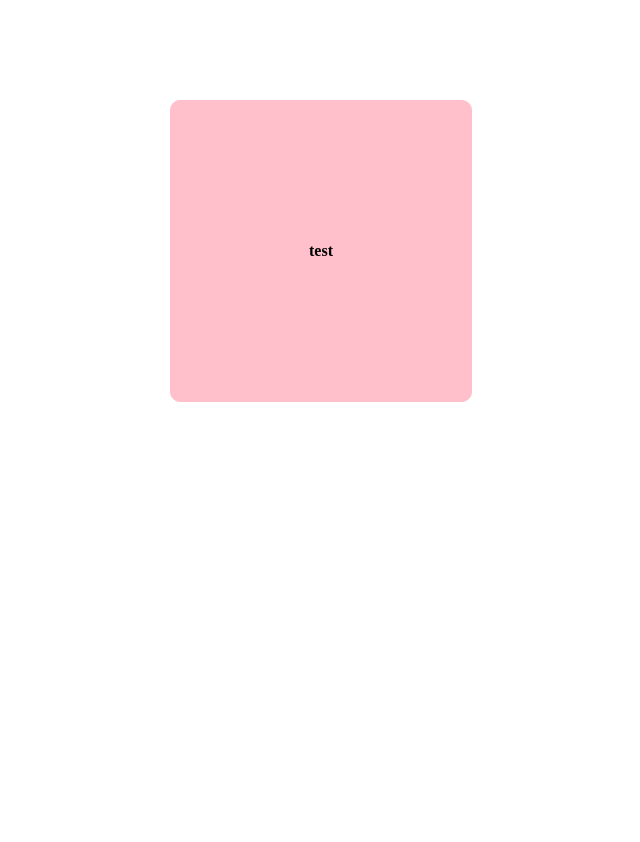
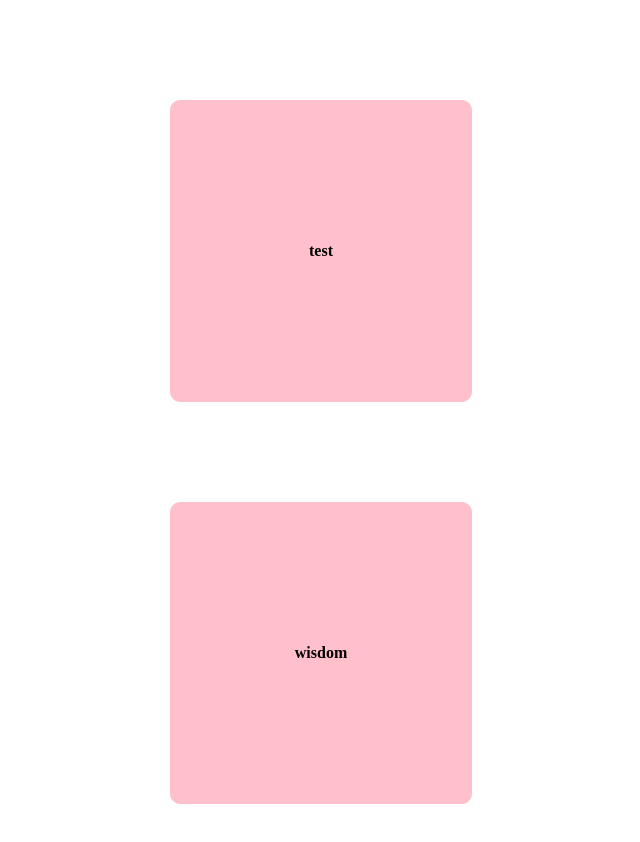
Before and after one commit to YANGHAHAMONEY/study, a plain HTML site: page test_1/my.html in a window 1280 px wide. Shown: the whole page, without its empty margins (319-959 px from the left). Before the commit the page ends 800 px from the top, so only its background shows below. Drawn offline with Linux system fonts and the light colour scheme.

Commit message:
添加了一个新的 div 元素以显示“wisdom”

```diff
--- a/test_1/my.html
+++ b/test_1/my.html
@@ -8,5 +8,6 @@
   </head>
   <body>
     <div>test</div>
+    <div>wisdom</div>
   </body>
 </html>
```
